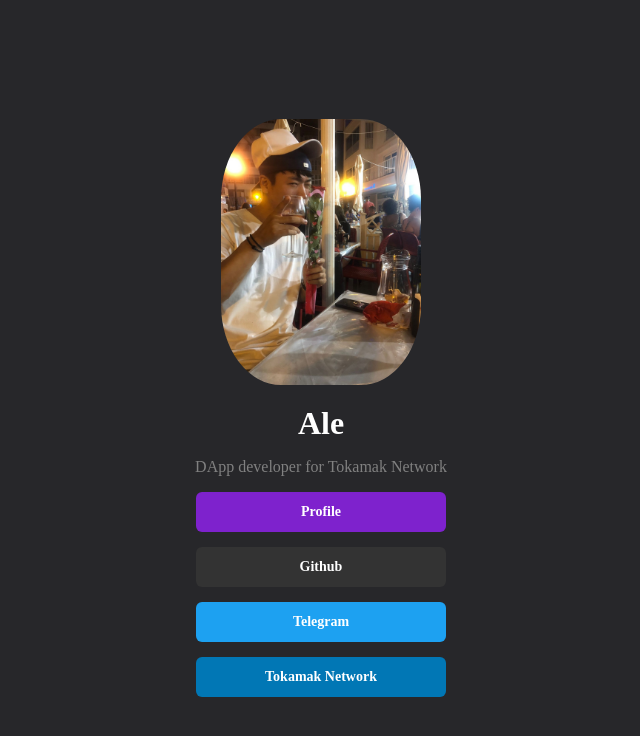
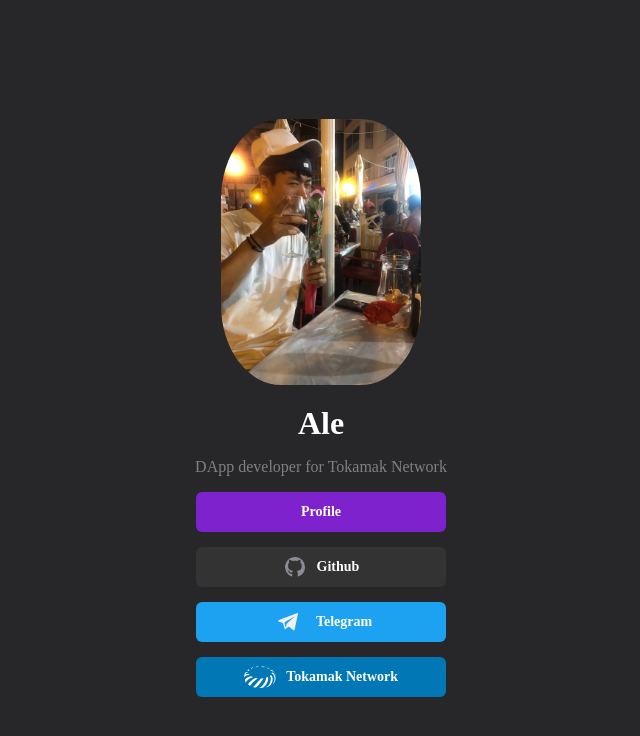
Before and after one commit to SonYoungsung/SonYoungsung.github.io, a plain HTML site: page index.html in a window 1280 px wide. Shown: the whole page, without its empty margins (319-959 px from the left). Drawn offline with Linux system fonts and the light colour scheme.

Commit message:
Feat - icons

```diff
--- a/index.html
+++ b/index.html
@@ -8,9 +8,18 @@
         <p class="subtitle">DApp developer for Tokamak Network</p>
         <div class="wrap-buttons">
             <div class="custom-button">Profile</div>
-            <div class="custom-button" style="background-color: #333333">Github</div>
-            <div class="custom-button" style="background-color: #1DA1F1">Telegram</div>
-            <div class="custom-button" style="background-color: #0177B5">Tokamak Network</div>
+            <div class="custom-button" style="background-color: #333333">
+                <img src="github.svg" />
+                Github
+            </div>
+            <div class="custom-button" style="background-color: #1DA1F1">
+                <img src="telegram-w.svg" />
+                Telegram
+            </div>
+            <div class="custom-button" style="background-color: #0177B5">
+                <img src="tokamak-1.svg" />
+                Tokamak Network
+            </div>
         </div>
     </div>
 </body>
@@ -61,6 +70,11 @@
         height: 40px;
         background-color: #7e22cd;
         border-radius: 6px;
+        cursor: pointer;
+    }
+
+    .custom-button img {
+        margin-right: 10px;
     }
 </style>
 
```
Also changed, not shown: github.svg (added), telegram-w.svg (added), telegram.svg (added), tokamak-1.svg (added).
